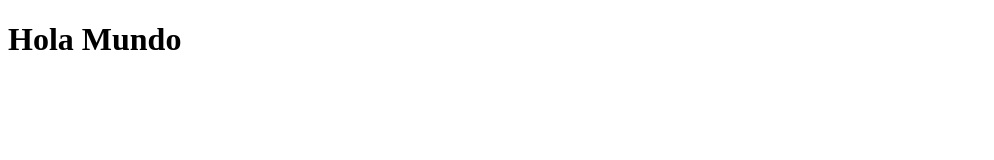
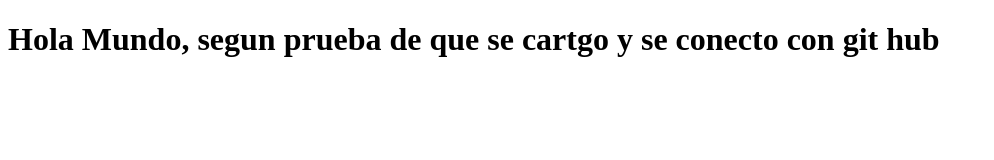
Before and after one commit to JSRuiz290691/proyectoDemoCursoPrework, a plain HTML site: page index.html in a window 1280 px wide. Shown: the whole page, without its empty margins (0-994 px from the left). Drawn offline with Linux system fonts and the light colour scheme.

Commit message:
segundo comid

```diff
--- a/index.html
+++ b/index.html
@@ -7,6 +7,6 @@
     <title>Document</title>
 </head>
 <body>
-    <h1>Hola Mundo</h1>
+    <h1>Hola Mundo, segun prueba de que se cartgo y se conecto con git hub</h1>
 </body>
 </html>
```
